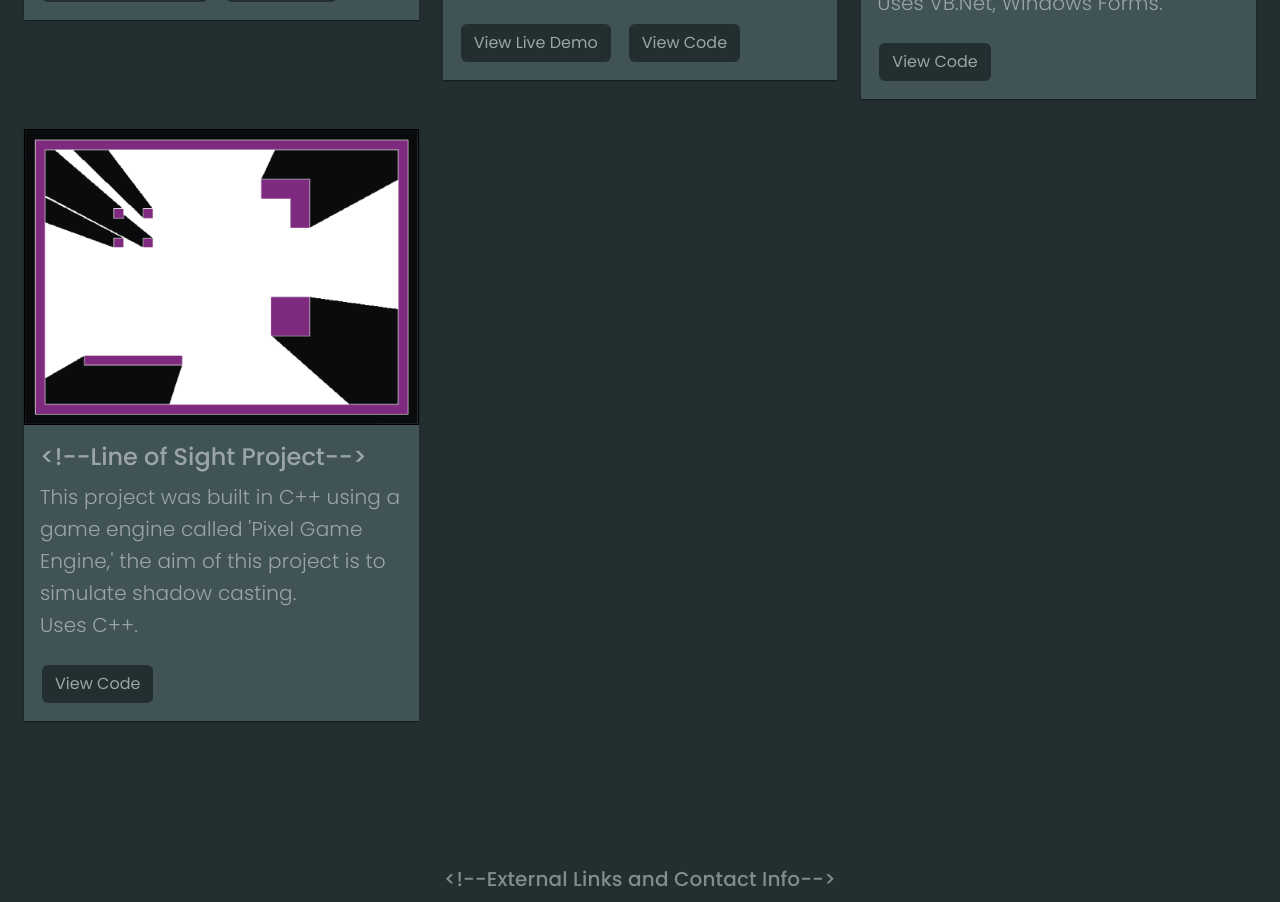
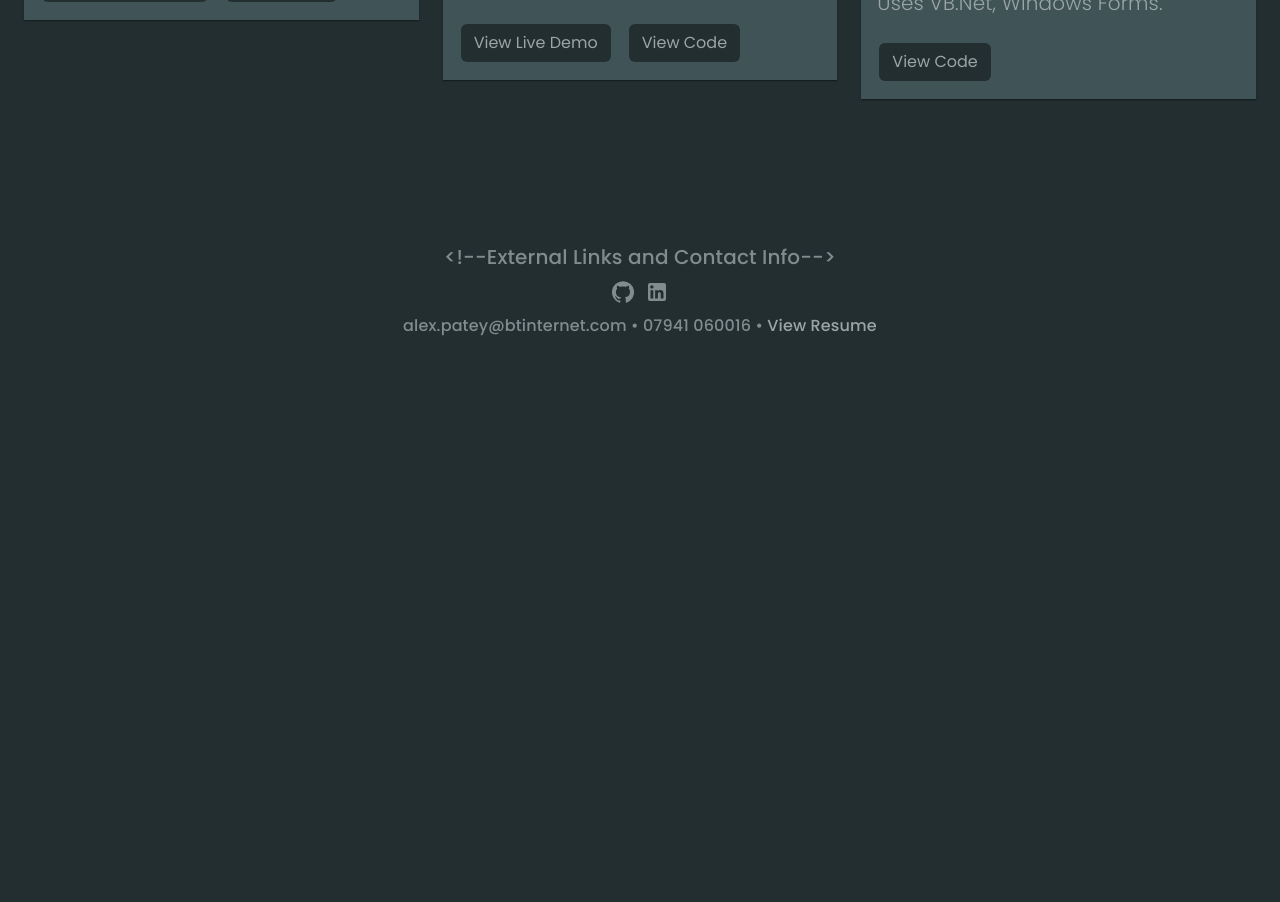
Before and after one commit to AlexPatey/AlexPateyPortfolio, a React (Create React App) app in the folder alexpateyportfolioreactclient/: page / in a window 1280 px wide. Shown: the part 1020-1922 px from the top of the page. After the commit the page ends 1406 px from the top, so only its background shows below. Built offline with nearby package versions, Linux system fonts and the light colour scheme.

Commit message:
Removed old project

```diff
--- a/alexpateyportfolioreactclient/src/components/Portfolio.js
+++ b/alexpateyportfolioreactclient/src/components/Portfolio.js
@@ -158,29 +158,6 @@ export default function Portfolio() {
                   </CardActions>
                 </Card>
             </div>
-            <div className='col-lg-4 col-md-6 col-sm-12 cardCol'>
-              <Card
-                  sx={{ bgcolor: "#405458", height: 'auto', display: 'flex', flexDirection: 'column', borderRadius: "0px" }}
-                >
-                  <div>
-                    <img className='projectImage' src='../images/LOS3.png' alt='Line of Sight Project' />
-                  </div>
-                  <CardContent sx={{ flexGrow: 1 }}>
-                    <Typography gutterBottom variant="h5" fontWeight={"500"} fontFamily={'Poppins'} color={"#9ba5a6"}  className="projectTitle">
-                    {"<!--Line of Sight Project-->"}
-                    </Typography>
-                    <Typography variant="h6" fontWeight={"300"} fontFamily={'Poppins'} color={"#9ba5a6"} className="projectDesc">
-                      This project was built in C++ using a game engine called 'Pixel Game Engine,' the aim of this project is to simulate shadow casting.
-                    </Typography>
-                    <Typography variant="h6" fontWeight={"300"} fontFamily={'Poppins'} color={"#9ba5a6"} className="projectDesc">
-                      Uses C++.
-                    </Typography>
-                  </CardContent>
-                  <CardActions>
-                    <button size="small" className='btn buttonLinks' onClick={() => window.open("https://github.com/AlexPatey/Shadow-Casting")}>View Code</button>
-                  </CardActions>
-                </Card>
-            </div>
           </div>
             {/* <Typography variant="h6" align="center" color="#808d8e" fontFamily={'Poppins'} paragraph>
               {"<!--More projects and more project hosting coming soon. 🔨-->"}
```
